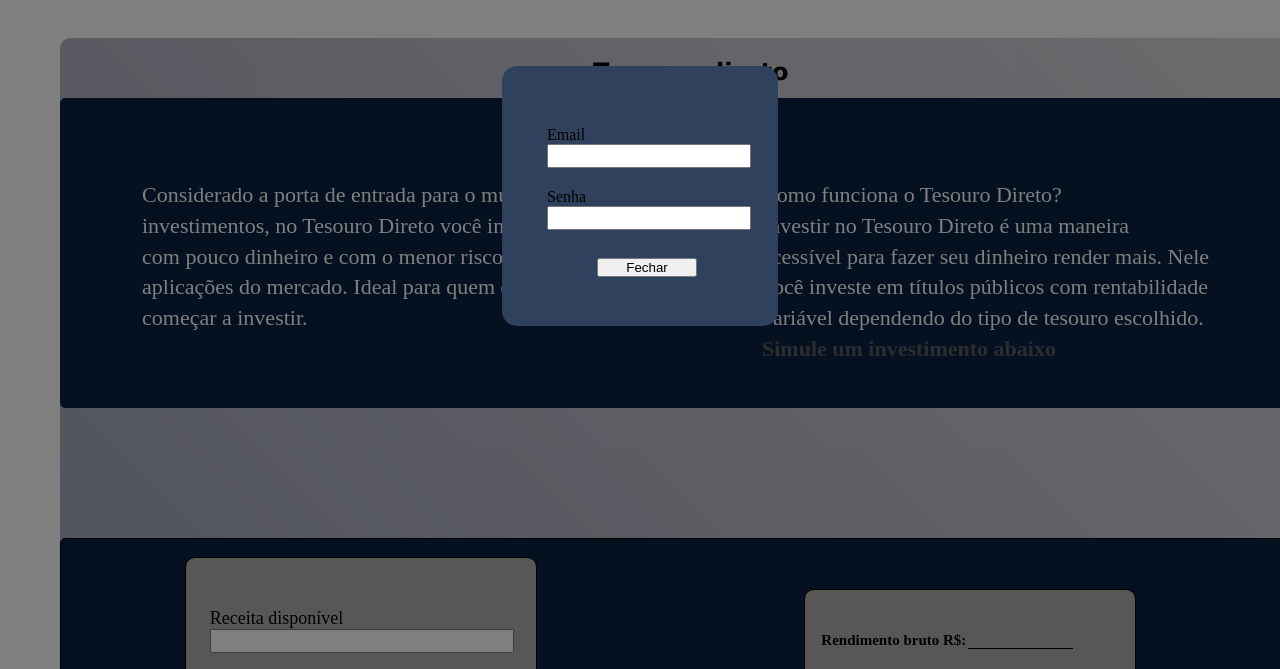
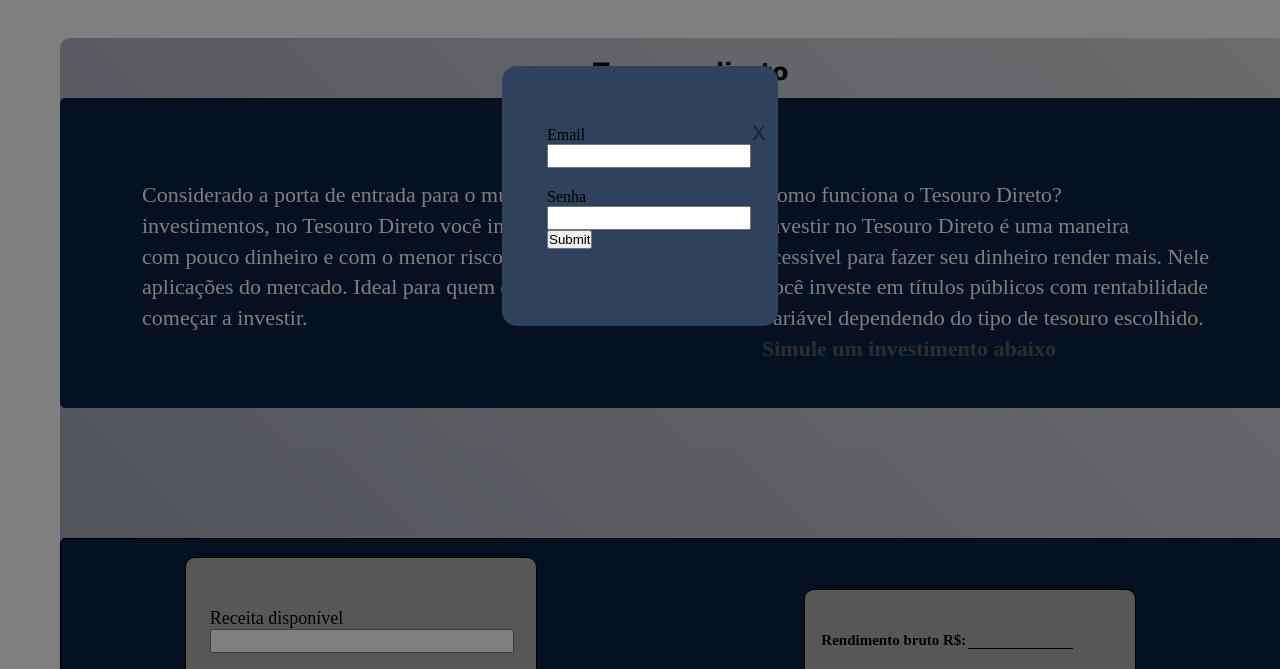
Before and after one commit to novaespedro/Projeto-individual, a plain HTML site: page sitesegundo/index.html in a window 1280 px wide. Both pictures are taken after a click on the button "LOGIN". Shown: the part 62-731 px from the top of the page. Drawn offline with Linux system fonts and the light colour scheme.

Commit message:
validei o login, falta um ultimo ajuste

```diff
--- a/sitesegundo/css/index.css
+++ b/sitesegundo/css/index.css
@@ -305,10 +305,20 @@
     height: 20px;
 }
 
-.posicaoModal .fecharlog{
-    margin-top: 10px;
-    margin-left: 50px;
-    width: 100px;
+ .fecharlog{
+    position: absolute;
+    top: 23%;
+    left: 58.5%;
+    border: none;
+    background: transparent;
+    font-size: 20px;
+    width: 20px;
+    cursor: pointer;
+    opacity: 0.5;
+}
+
+.fecharlog:hover{
+    opacity: 1;
 }
 
 /* final login */
@@ -353,7 +363,7 @@
  .fecharCad{
     position: absolute;
     top: 22%;
-    left: 58%;
+    left: 58.5%;
     border: none;
     background: transparent;
     font-size: 25px;
--- a/sitesegundo/index.html
+++ b/sitesegundo/index.html
@@ -7,6 +7,7 @@
     <link rel="stylesheet" href="../sitesegundo/css/index.css">
 
     <script type="text/javascript" src="../sitesegundo/js/cadastrar.js"></script>
+    <script type="text/javascript" src="../sitesegundo/js/login.js"></script>
 
     <title>teste</title>
 </head>
@@ -22,16 +23,19 @@
         <!-- Começo Logini -->
          <Div id="modal" class="estiloModal">
             <div class="conteudoModal">
-                <div class="posicaoModal">
-                    <div>
-                        Email<input type="email" class="email">
-                    </div>
-                    <div>
-                        Senha<input type="password" class="senha">
-                    </div><br>
 
-                    <button  id="close" class="fecharlog">Fechar</button>
-                </div>
+                <form name="formeLog" action="envie.php" method="POST" class="posicaoModal">
+                    <label for="">Email</label>
+                    <input type="email" class="email" name="email">
+
+                    <label for="">Senha</label>
+                    <input type="password" class="senha" name="senha">
+
+                    <input type="submit" onclick="return validarLog()" >
+
+                </form>
+                <button  id="close" class="fecharlog">X</button>
+
             </div>
          </Div>
          <!-- Final Logini -->
@@ -40,10 +44,17 @@
             <div class="conteudoMolde">
 
                 <form name="formuser" action="enviar.php" method="POST" class="posicaoMolde">
-                    <label for="">Nome            <input  class="Nome"                name="nome"></label> <!--Require  type="text"-->
-                    <label for="">E-mail          <input  class="cad"                 name="email"></label> <!--Require  type="email" -->
-                    <label for="">Senha           <input  type="password" class="cad" name="senhaUm"></label><!--Require type="password" -->
-                    <label for="">Confirmar senha <input  type="password" class="cad" name="senhaDois"></label><!--Require type="password"-->
+                    <label for="">Nome</label>
+                    <input  class="Nome"                name="nome"> <!--Require  type="text"-->
+
+                    <label for="">E-mail</label>
+                    <input  class="cad"                 name="email"><!--Require  type="email" -->
+
+                    <label for="">Senha</label>
+                    <input  type="password" class="cad" name="senhaUm"><!--Require type="password" -->
+
+                    <label for="">Confirmar senha</label>
+                    <input  type="password" class="cad" name="senhaDois"><!--Require type="password"-->
 
                     <input type="submit" onclick="return validar()">
 
--- a/sitesegundo/js/cadastrar.js
+++ b/sitesegundo/js/cadastrar.js
@@ -7,7 +7,7 @@
 
 
     if(nome == ""  && email == "" && senhaUm == "" && senhaUm == "" ){
-        alert('Os campos devem entas preenchidos');
+        alert('Os campos devem estar preenchidos');
         formuser.nome.focus();
         return false;
     }
--- a/sitesegundo/js/login.js
+++ b/sitesegundo/js/login.js
@@ -1,11 +1,24 @@
-var fundo = document.getElementById("modal");
-    var bto =  document.getElementById("botaoLogin");
-    var fechar = document.getElementById("close");
+function validarLog(){
+    var email = formeLog.email.value;
+    var senha = formeLog.senha.value;
 
-    bto.onclick = function(){
-        fundo.style.display = "block";
+
+    if(email == "" || email.indexOf ('@') == -1 ){
+        alert('Preencha o campo email corretamente');
+        formeLog.email.focus();
+        return false;
     }
 
-    fechar.onclick = function(){
-        fundo.style.display = "none"
+    if(senha == "" ){
+        alert('Preencha o campo senha');
+        formeLog.senha.focus();
+        return false;
     }
+
+    // if(senha.lenght < 8){
+    //     alert('Senha Inválida');
+    //     formeLog.senha.focus();
+    //     return false;
+    // }
+
+}
```
